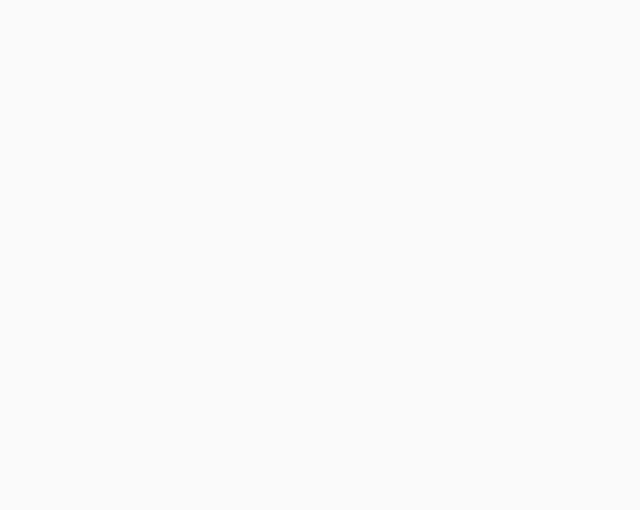
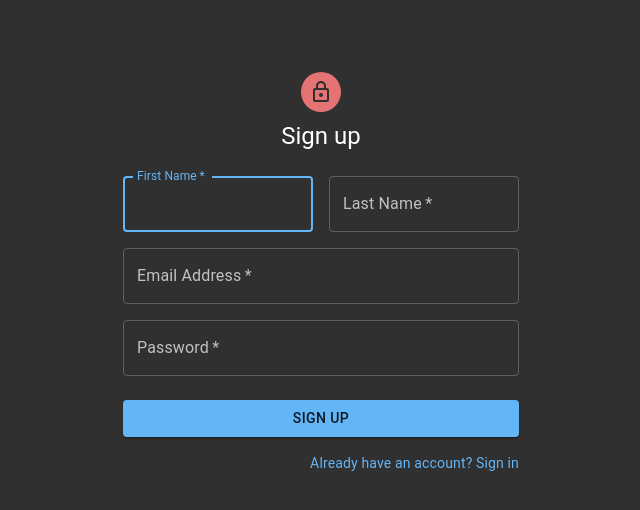
Before and after one commit to pranjal2410/Learn-Starlette, a React (Create React App) app in the folder frontend/: page / in a window 1280 px wide. Shown: the top 510 px of the page, without its empty margins (319-959 px from the left). Built offline with nearby package versions, Linux system fonts and the light colour scheme.

Commit message:
Trying POST

```diff
--- a/frontend/package.json
+++ b/frontend/package.json
@@ -9,6 +9,7 @@
     "@testing-library/react": "^11.1.0",
     "@testing-library/user-event": "^12.1.10",
     "axios": "^0.21.1",
+    "dotenv": "^10.0.0",
     "framer-motion": "^4.1.17",
     "material-table": "^1.69.3",
     "notistack": "^1.0.9",
--- a/frontend/src/components/Routes.js
+++ b/frontend/src/components/Routes.js
@@ -1,9 +1,13 @@
 import * as React from "react";
 import {Route, Switch} from "react-router";
+import SignUp from "./Users/UserRegistration";
 
 const Routes = () => {
     return (
         <Switch>
+            <Route exact path='/'>
+                <SignUp/>
+            </Route>
         </Switch>
     )
 }
--- a/frontend/src/components/Users/UserRegistration.js
+++ b/frontend/src/components/Users/UserRegistration.js
@@ -1,23 +1,143 @@
 import * as React from "react";
 import {
     Typography,
-    Paper,
-    Grid
+    TextField,
+    Grid,
+    makeStyles,
+    Avatar,
+    Container,
+    Button,
+    Link
 } from "@material-ui/core";
+import {LockOutlined} from "@material-ui/icons";
+import axios from "axios";
 import {motion} from "framer-motion";
 
-const UserRegistration = (props) => {
+const useStyles = makeStyles((theme) => ({
+    paper: {
+        marginTop: theme.spacing(8),
+        display: 'flex',
+        flexDirection: 'column',
+        alignItems: 'center',
+    },
+    avatar: {
+        margin: theme.spacing(1),
+        backgroundColor: theme.palette.secondary.main,
+    },
+    form: {
+        width: '100%', // Fix IE 11 issue.
+        marginTop: theme.spacing(3),
+    },
+    submit: {
+        margin: theme.spacing(3, 0, 2),
+    },
+}));
+
+const SignUp = () => {
+    const classes = useStyles();
+    const [data, setData] = React.useState({
+        firstName: '',
+        lastName: '',
+        email: '',
+        password: '',
+    });
+
+    const handleChange = (event) => {
+        setData({
+            ...data,
+            [event.target.id]: event.target.value
+        })
+    }
+
+    const handleSubmit = async (event) => {
+        event.preventDefault();
+        const response = axios.post(`${process.env.REACT_APP_API_URL}/users`, data)
+            .then(res => res.json())
+    }
+
     return (
-        <Grid container direction="row" spacing={2} justify="center">
-            <Grid item xs={12}>
-                <Typography
-                    variant='h3'
-                    component={motion.h3}
-                    initial={{ opacity: 0, scale: 0 }}
-                    animate={{ opacity: 1, scale: 1}}
-                >
+        <Container component="main" maxWidth="xs">
+            <div className={classes.paper}>
+                <Avatar className={classes.avatar}>
+                    <LockOutlined />
+                </Avatar>
+                <Typography component="h1" variant="h5">
+                    Sign up
                 </Typography>
-            </Grid>
-        </Grid>
-    )
+                <form className={classes.form} noValidate onSubmit={handleSubmit}>
+                    <Grid container spacing={2}>
+                        <Grid item xs={12} sm={6}>
+                            <TextField
+                                autoComplete="fname"
+                                name="firstName"
+                                variant="outlined"
+                                required
+                                fullWidth
+                                id="firstName"
+                                label="First Name"
+                                onChange={handleChange}
+                                autoFocus
+                            />
+                        </Grid>
+                        <Grid item xs={12} sm={6}>
+                            <TextField
+                                variant="outlined"
+                                required
+                                fullWidth
+                                id="lastName"
+                                label="Last Name"
+                                name="lastName"
+                                onChange={handleChange}
+                                autoComplete="lname"
+                            />
+                        </Grid>
+                        <Grid item xs={12}>
+                            <TextField
+                                variant="outlined"
+                                required
+                                fullWidth
+                                id="email"
+                                label="Email Address"
+                                name="email"
+                                onChange={handleChange}
+                                autoComplete="email"
+                            />
+                        </Grid>
+                        <Grid item xs={12}>
+                            <TextField
+                                variant="outlined"
+                                required
+                                fullWidth
+                                name="password"
+                                label="Password"
+                                type="password"
+                                id="password"
+                                onChange={handleChange}
+                                autoComplete="current-password"
+                            />
+                        </Grid>
+                    </Grid>
+                    <Button
+                        type="submit"
+                        fullWidth
+                        variant="contained"
+                        color="primary"
+                        className={classes.submit}
+                        onClick={handleSubmit}
+                    >
+                        Sign Up
+                    </Button>
+                    <Grid container justify="flex-end">
+                        <Grid item>
+                            <Link href="#" variant="body2">
+                                Already have an account? Sign in
+                            </Link>
+                        </Grid>
+                    </Grid>
+                </form>
+            </div>
+        </Container>
+    );
 }
+
+export default SignUp;
--- a/frontend/src/context/theme.js
+++ b/frontend/src/context/theme.js
@@ -27,7 +27,7 @@ const ThemeContextProvider = (props) => {
             }
         }
     });
-    const [theme, setTheme] = React.useState(lightTheme);
+    const [theme, setTheme] = React.useState(darkTheme);
 
     const toggleTheme = () => {
         setTheme(theme.palette.type==='light'?darkTheme:lightTheme);
```
Also changed, not shown: 2 other files (tests, documents, lock files or other folders).
